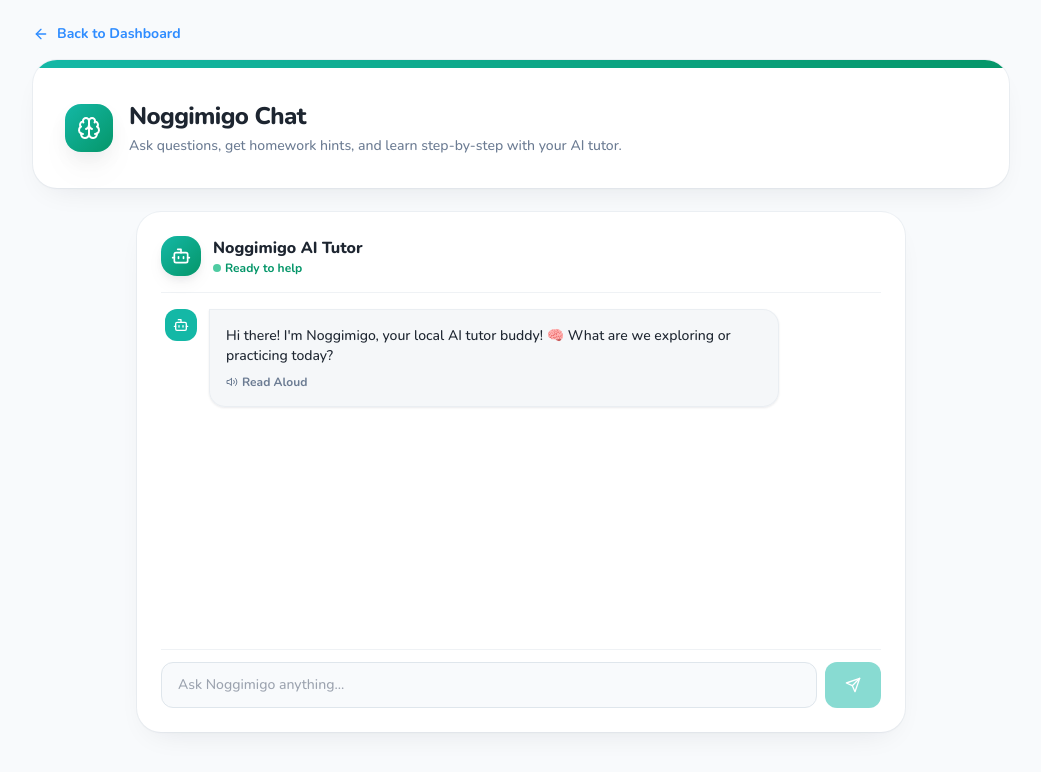
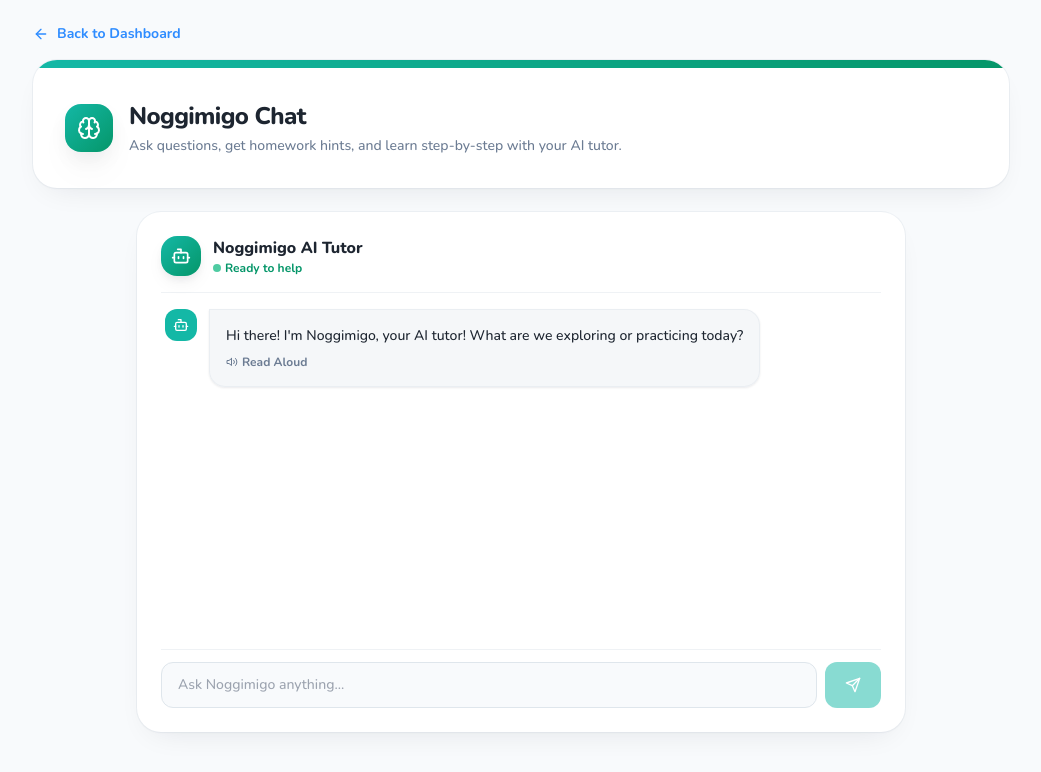
Before and after one commit to FolatheDuckofDuckingburg/Noggin, a React (Vite) app: page /chat in a window 1280 px wide. Shown: the top 772 px of the page, without its empty margins (119-1160 px from the left). Built offline with nearby package versions, Linux system fonts and the light colour scheme.

Commit message:
Update NoggimigoTutor.jsx

```diff
--- a/src/components/dashboard/NoggimigoTutor.jsx
+++ b/src/components/dashboard/NoggimigoTutor.jsx
@@ -7,7 +7,7 @@ export default function NoggimigoTutor() {
     {
       id: 1,
       sender: 'bot',
-      text: "Hi there! I'm Noggimigo, your local AI tutor buddy! 🧠 What are we exploring or practicing today?",
+      text: "Hi there! I'm Noggimigo, your AI tutor! What are we exploring or practicing today?",
     },
   ]);
   const [input, setInput] = useState('');
```
